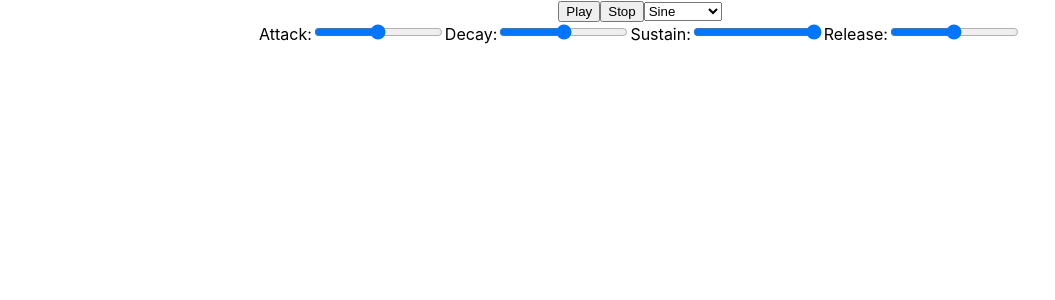
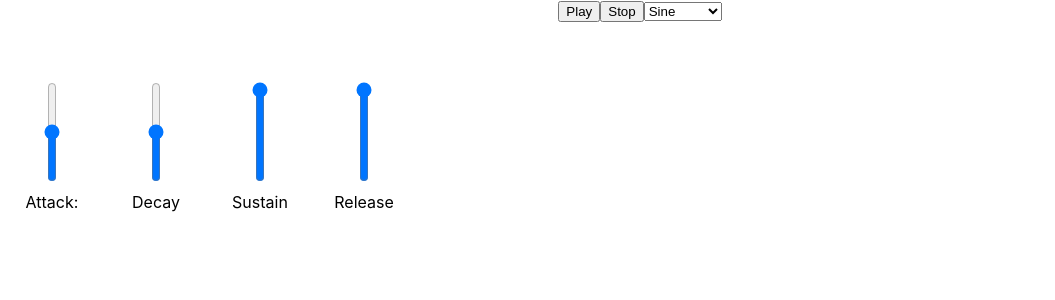
Before and after one commit to rhysw97/generative-sound-art, a React (Create React App) app: page / in a window 1280 px wide. Shown: the top 300 px of the page, without its empty margins (0-1055 px from the left). Built offline with nearby package versions, Linux system fonts and the light colour scheme.

Commit message:
updated synth more

```diff
--- a/package.json
+++ b/package.json
@@ -3,6 +3,7 @@
   "version": "0.1.0",
   "private": true,
   "dependencies": {
+    "@reduxjs/toolkit": "^1.9.1",
     "@testing-library/jest-dom": "^5.16.5",
     "@testing-library/react": "^13.4.0",
     "@testing-library/user-event": "^13.5.0",
@@ -16,7 +17,9 @@
     "react-p5-wrapper": "^3.4.0",
     "react-redux": "^8.0.5",
     "react-scripts": "5.0.1",
+    "react-slider": "^2.0.4",
     "redux": "^4.2.0",
+    "styled-components": "^5.3.6",
     "tone": "^14.7.77",
     "typescript": "^4.9.3",
     "web-vitals": "^2.1.4"
@@ -44,5 +47,8 @@
       "last 1 firefox version",
       "last 1 safari version"
     ]
+  },
+  "devDependencies": {
+    "@types/react-slider": "^1.3.1"
   }
 }
--- a/src/Oscillator/Oscillator.tsx
+++ b/src/Oscillator/Oscillator.tsx
@@ -1,11 +1,12 @@
 import React, {useState} from 'react'
+import ReactSlider from 'react-slider';
 import * as Tone from 'tone';
-import 'oscillator.css'
+import './oscillator.css'
+
 const polyOscillator : Tone.PolySynth = new Tone.PolySynth();
 const synth = polyOscillator.toDestination();
 
-export default function Oscillator() {
-
+export default function Oscillator(props: any) {
     return (
         <div>
             <button onClick={playSound}>Play</button>
@@ -16,19 +17,23 @@ export default function Oscillator() {
                 <option value="square">Square</option>
                 <option value="sawtooth">Sawtooth</option>
             </select>
-            <form>
-                <label>Attack:
-                <input onChange={setAttack} type="range"></input>
-                </label>
-                <label>Decay:
+            <form className="envelope">
+                <div>
+                    <input onChange={setAttack} type="range" ></input>
+                    <label>Attack:</label>
+                </div>
+                <div>
                     <input onChange={setDecay} type="range"></input>
-                </label>
-                <label>Sustain:
+                    <label>Decay</label>
+                </div>
+                <div>
                     <input onChange={setSustain} type="range" min='0' max='1' step='0.001'></input>
-                </label>
-                <label>Release:
-                    <input onChange={setRelease} type="range"></input>
-                </label>
+                    <label>Sustain</label>
+                </div>
+                <div>
+                    <input onChange={setRelease} type="range" min='0' max="30" step='0.01'></input>
+                    <label>Release</label>
+                </div>
             </form>
         </div>
     )
@@ -36,6 +41,8 @@ export default function Oscillator() {
 
 const playSound = () => {
     synth.triggerAttack(["C4", "E4", "A4"])
+    console.log(synth.get())
+
 
 }
 
--- a/src/Oscillator/oscillator.css
+++ b/src/Oscillator/oscillator.css
@@ -0,0 +1,17 @@
+.envelope {
+    display: flex;
+    flex-direction: row;
+}
+
+input[type="range"] {
+    fill: red;
+    width:100px;
+    transform: rotate(270deg);
+}
+
+.envelope div {
+    margin-top: 100px;
+    display: flex;
+    flex-direction: column;
+    gap: 50px;
+}
```
Also changed, not shown: src/store/store.js (added, +43 -0 lines), 1 other file (tests, documents, lock files or other folders).
